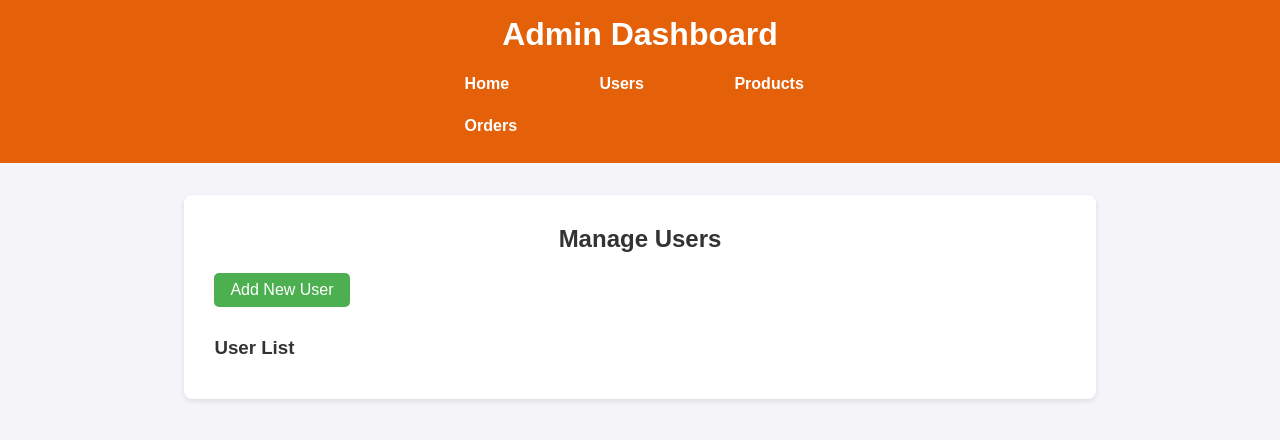
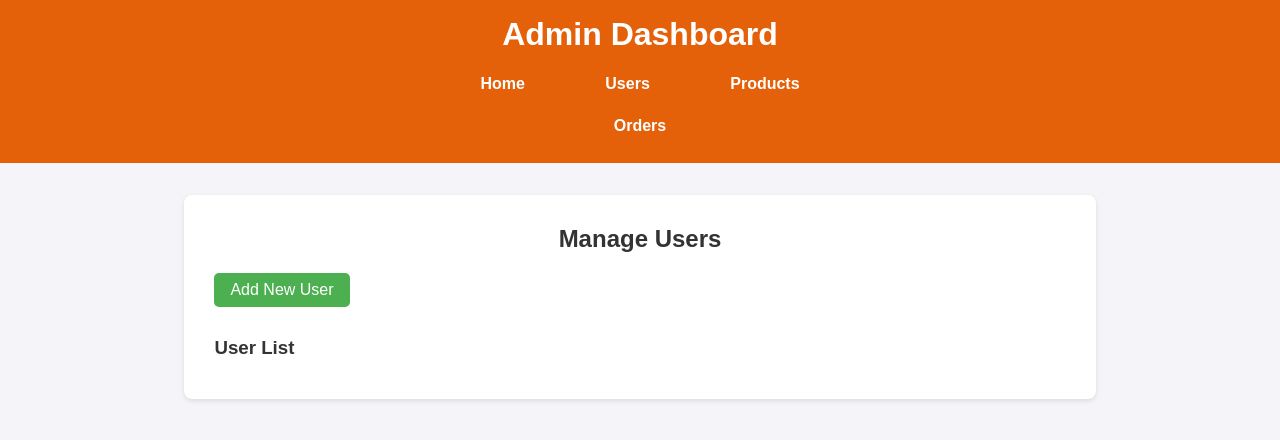
Before and after one commit to hosamsemry/E-commerce-front, a website: page html/admin-dashboard.html in a window 1280 px wide. Drawn offline with Linux system fonts and the light colour scheme; some packages are replaced by stand-ins of ours; no server answers; sample sign-in values are in the browser's storage; a script that the page names is missing.

Commit message:
small edit in admin dashboard css

```diff
--- a/css/admin-dashboard.css
+++ b/css/admin-dashboard.css
@@ -37,11 +37,11 @@ header nav ul {
 
     list-style: none;
     padding: 0;
-    text-align: left;
+    text-align: center;
 }
 
 header nav ul li {
-    margin: 0 15px;
+    margin: 0 10px;
     border: none;
     display: inline-block;
 
```
